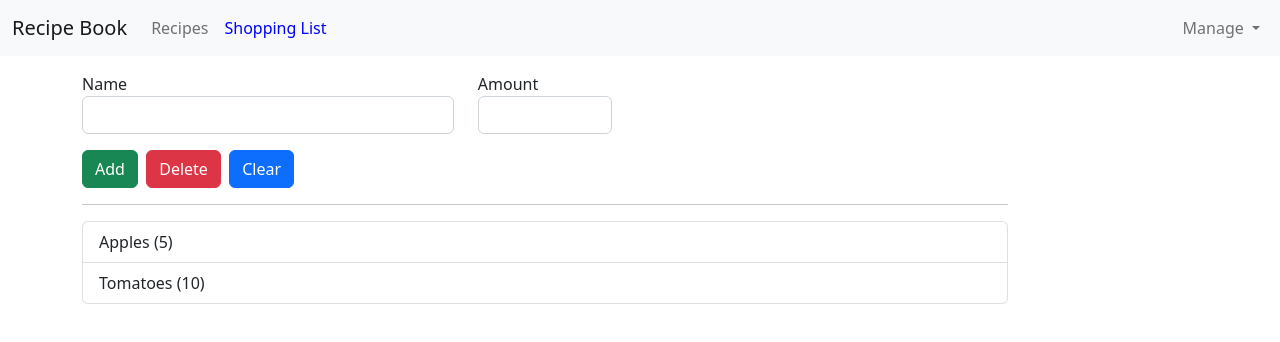
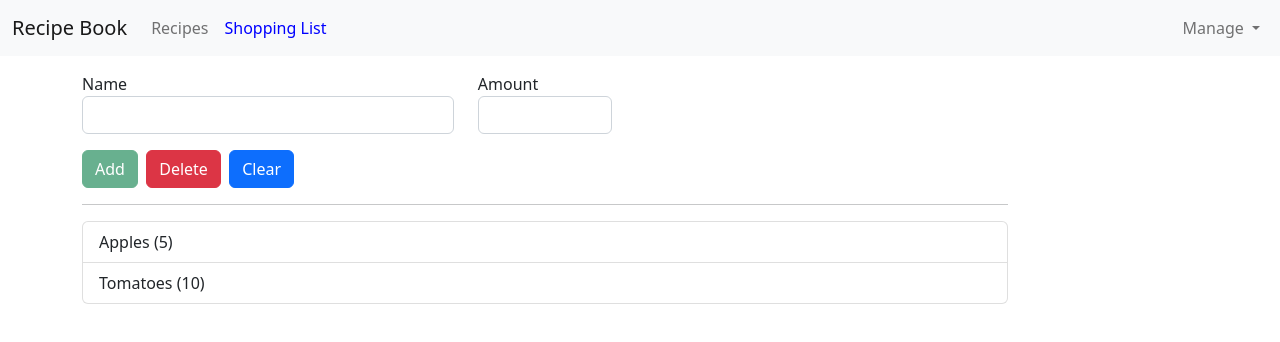
Before and after one commit to jldavis33/recipe-book, an Angular app: page /shopping-list in a window 1280 px wide. Shown: the top 342 px of the page. Built offline with nearby package versions, Linux system fonts and the light colour scheme.

Commit message:
Swapped conditional check for Template form validators

```diff
--- a/src/app/shopping-list/shopping-edit/shopping-edit.component.html
+++ b/src/app/shopping-list/shopping-edit/shopping-edit.component.html
@@ -2,16 +2,16 @@
     <div class="row">
         <div class="col-sm-5 mb-3">
             <label for="name">Name</label>
-            <input type="text" id="name" name="name" class="form-control" ngModel />
+            <input type="text" id="name" name="name" class="form-control" ngModel required />
         </div>
         <div class="col-sm-2 mb-3">
             <label for="amount">Amount</label>
-            <input type="text" id="amount" name="amount" class="form-control" ngModel />
+            <input type="number" id="amount" name="amount" class="form-control" ngModel required pattern="^[0-9]+[0-9]*$"/>
         </div>
     </div>
     <div class="row">
         <div class="col">
-            <button class="btn btn-success" type="submit">Add</button>&nbsp;
+            <button class="btn btn-success" type="submit" [disabled]="form.invalid">Add</button>&nbsp;
             <button class="btn btn-danger" type="button">Delete</button>&nbsp;
             <button class="btn btn-primary" type="button">Clear</button>
         </div>
--- a/src/app/shopping-list/shopping-edit/shopping-edit.component.ts
+++ b/src/app/shopping-list/shopping-edit/shopping-edit.component.ts
@@ -14,10 +14,8 @@ export class ShoppingEditComponent {
     onAddItem(form: NgForm) {
         const { name, amount } = form.value;
 
-        if (name && +amount) {
-            this.shoppingListService.addIngredient(
-                new Ingredient(name, +amount)
-            )
-        }
+        this.shoppingListService.addIngredient(
+            new Ingredient(name, +amount)
+        )
     }
 }
```
